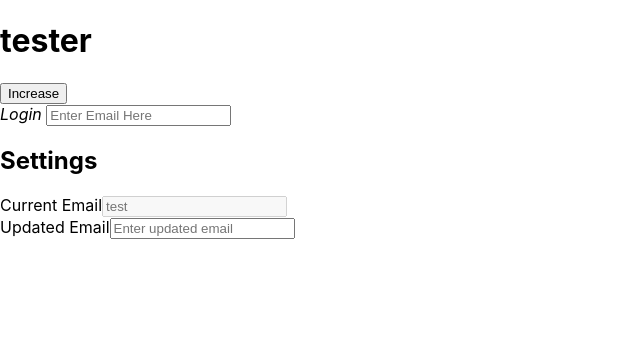
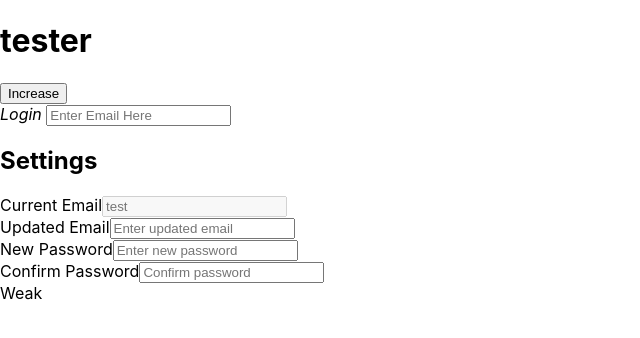
Before and after one commit to DanielOmarZavala/react-exercises, a React (Create React App) app in the folder first-app/: page / in a window 1280 px wide. Shown: the top 338 px of the page, without its empty margins (0-640 px from the left). Built offline with nearby package versions, Linux system fonts and the light colour scheme.

Commit message:
testing account settings page with React

```diff
--- a/first-app/src/components/counter.jsx
+++ b/first-app/src/components/counter.jsx
@@ -30,8 +30,21 @@ export default class Counter extends Component {
                             <span className="details">Updated Email</span>
                             <input type="text" id="new-email" placeholder="Enter updated email"/>
                         </div>
+                        <div className="input-box">
+                            <span className="details">New Password</span>
+                            <input id="new-password" type="password" placeholder="Enter new password"/>
+                        </div>
+                        <div className="input-box">
+                            <span className="details">Confirm Password</span>
+                            <input id="confirm-password" type="password" placeholder="Confirm password"/>
+                        </div>
+
+                        {/*TODO: TESTING PASSWORD STRENGTH HTML*/}
+
+                        <span id="StrengthDisp" className="badge displayBadge form-control">Weak</span>
                     </div>
                 </form>
+
 
             </React.Fragment>
         );
```
